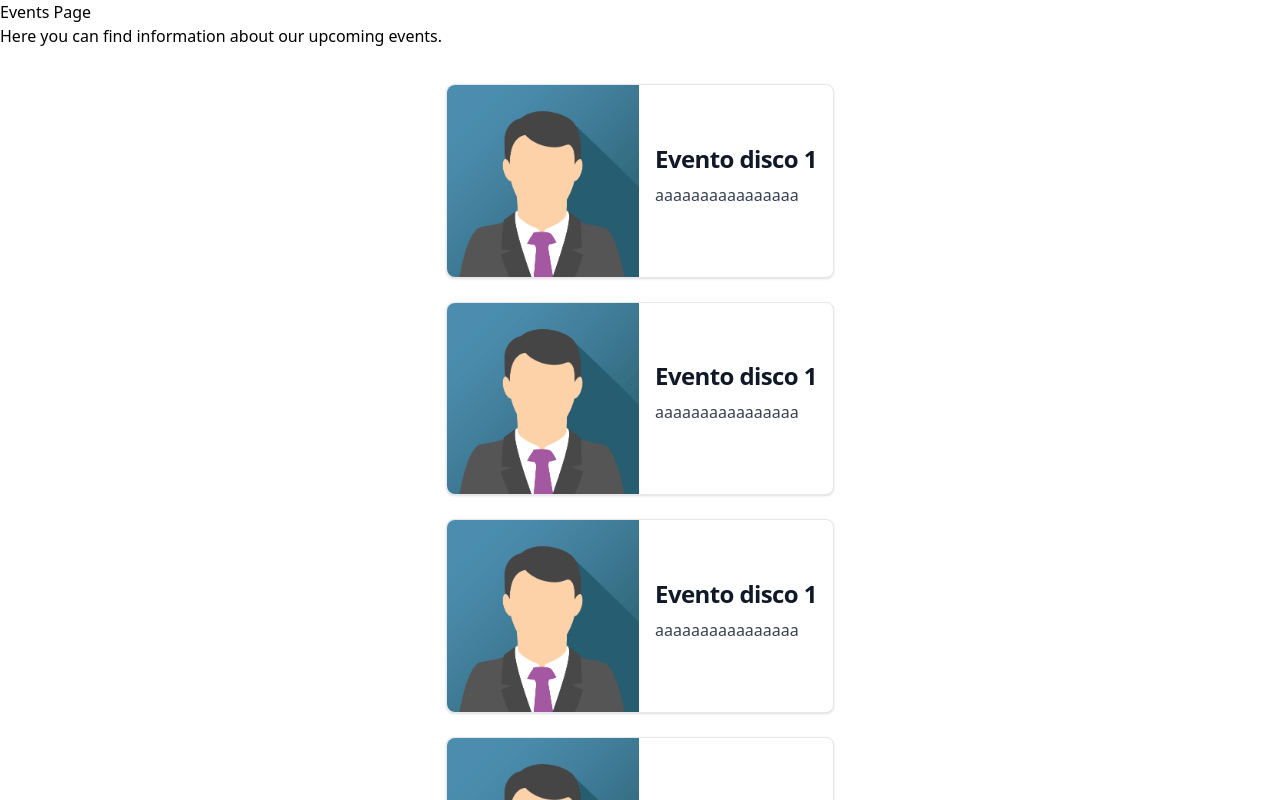
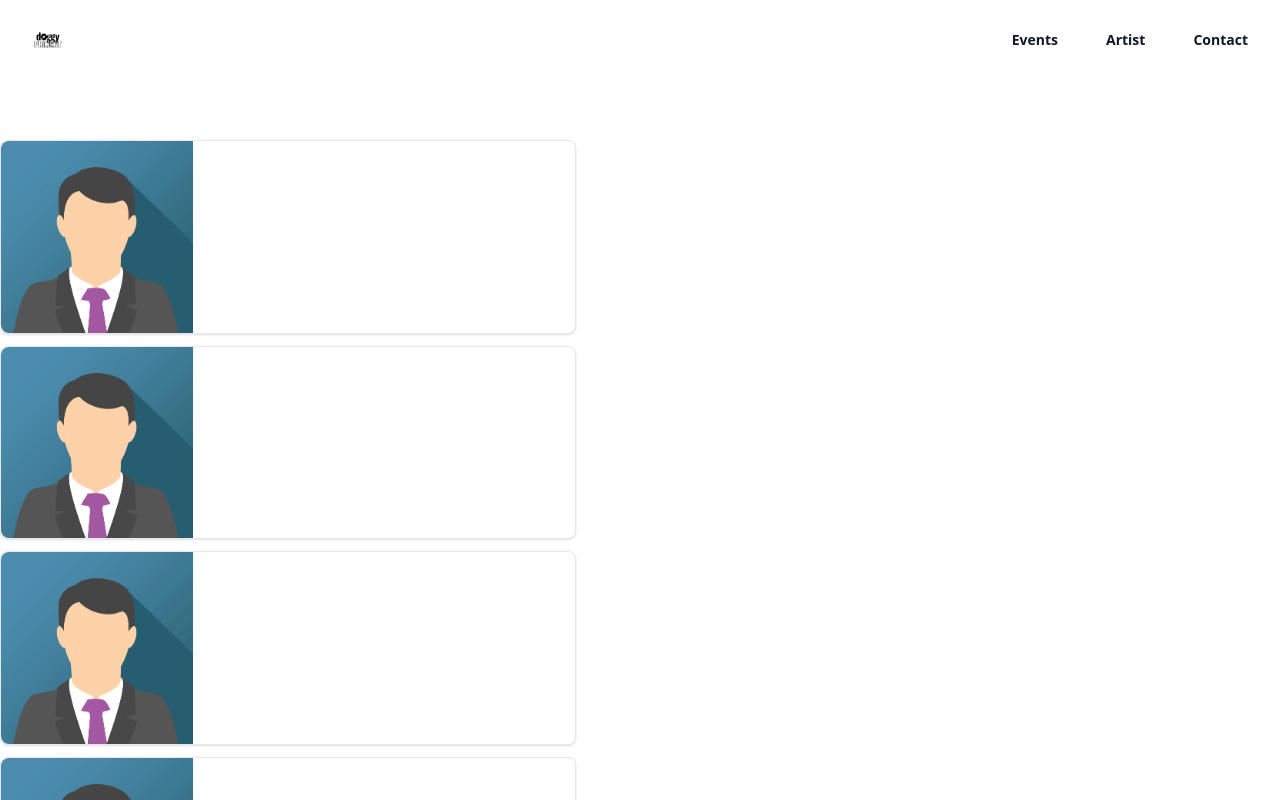
Before and after one commit to Forz70043/doggyproject, a Next.js app: page /events in a window 1280 px wide. Shown: the top 800 px of the page. Built offline with nearby package versions, Linux system fonts and the light colour scheme.

Commit message:
fix events

```diff
--- a/components/EventComponent.js
+++ b/components/EventComponent.js
@@ -1,16 +1,22 @@
 const events = require('json/events.json');
 import Image from 'next/image';
 
-export default function EventComponent(props){
-    return(
+export default function EventComponent(props) {
+    return (
         <>
+        <div className="bg-white dark:bg-slate-800 py-24 sm:py-32">
+            {events.map((elem, index) => {
+                return (
                     <a href="#" className="flex flex-col items-center bg-white border border-gray-200 rounded-lg shadow md:flex-row md:max-w-xl hover:bg-gray-100 dark:border-gray-700 dark:bg-gray-800 dark:hover:bg-gray-700 my-3">
-            <Image className="object-cover w-full rounded-t-lg h-96 md:h-auto md:w-48 md:rounded-none md:rounded-l-lg" src="/img_avatar.png" alt="" width={100} height={120}/>
+                        <Image className="object-cover w-full rounded-t-lg h-96 md:h-auto md:w-48 md:rounded-none md:rounded-l-lg" src="/img_avatar.png" alt="" width={100} height={120} />
                         <div className="flex flex-col justify-between p-4 leading-normal">
                             <h5 className="mb-2 text-2xl font-bold tracking-tight text-gray-900 dark:text-white">{props.name ?? ''}</h5>
                             <p className="mb-3 font-normal text-gray-700 dark:text-gray-400">{(props.description) ? props.description : (props.data) ? props.data : ''}</p>
                         </div>
                     </a>
+                )
+            })}
+        </div>
         </>
     )
 }
--- a/pages/events.js
+++ b/pages/events.js
@@ -1,20 +1,15 @@
 import React from 'react'
+import Navbar from '@/components/Navbar';
+import Footer from '@/components/Footers/Footer';
 import EventComponent from '@/components/EventComponent'
-import events from 'json/events';
 
-const EventsPage = () => {
+export default function() {
+
   return (
     <div>
-      <h1>Events Page</h1>
-      <p>Here you can find information about our upcoming events.</p><br/>
-      <div className='flex flex-col items-center'>
-        {events.map((elem, index) => {
-          return <EventComponent name={elem.name} description={elem.description} data={elem.data}/>
-        })}
-      </div>
-
+      <Navbar />
+      <EventComponent />
+      <Footer />
     </div>
   )
 }
-
-export default EventsPage
```
Lines whose indentation alone changed are shown as unchanged.
